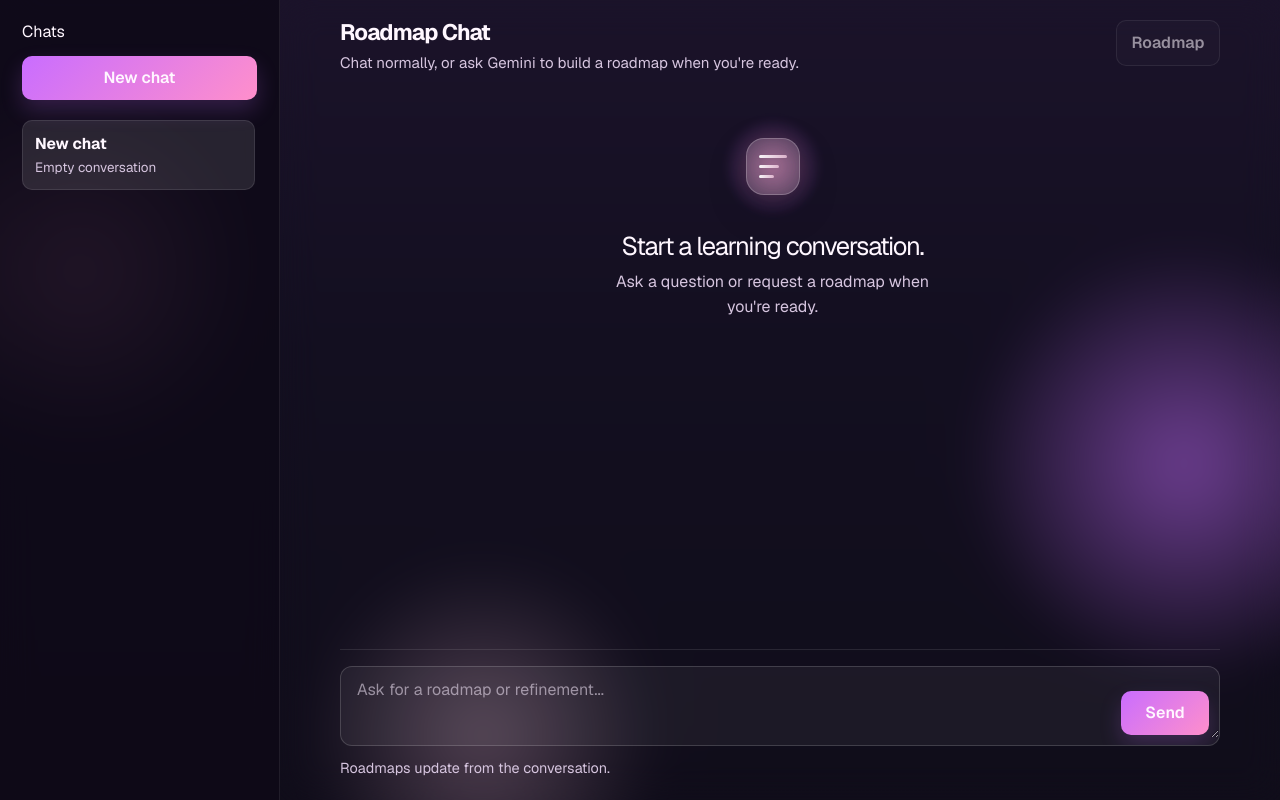
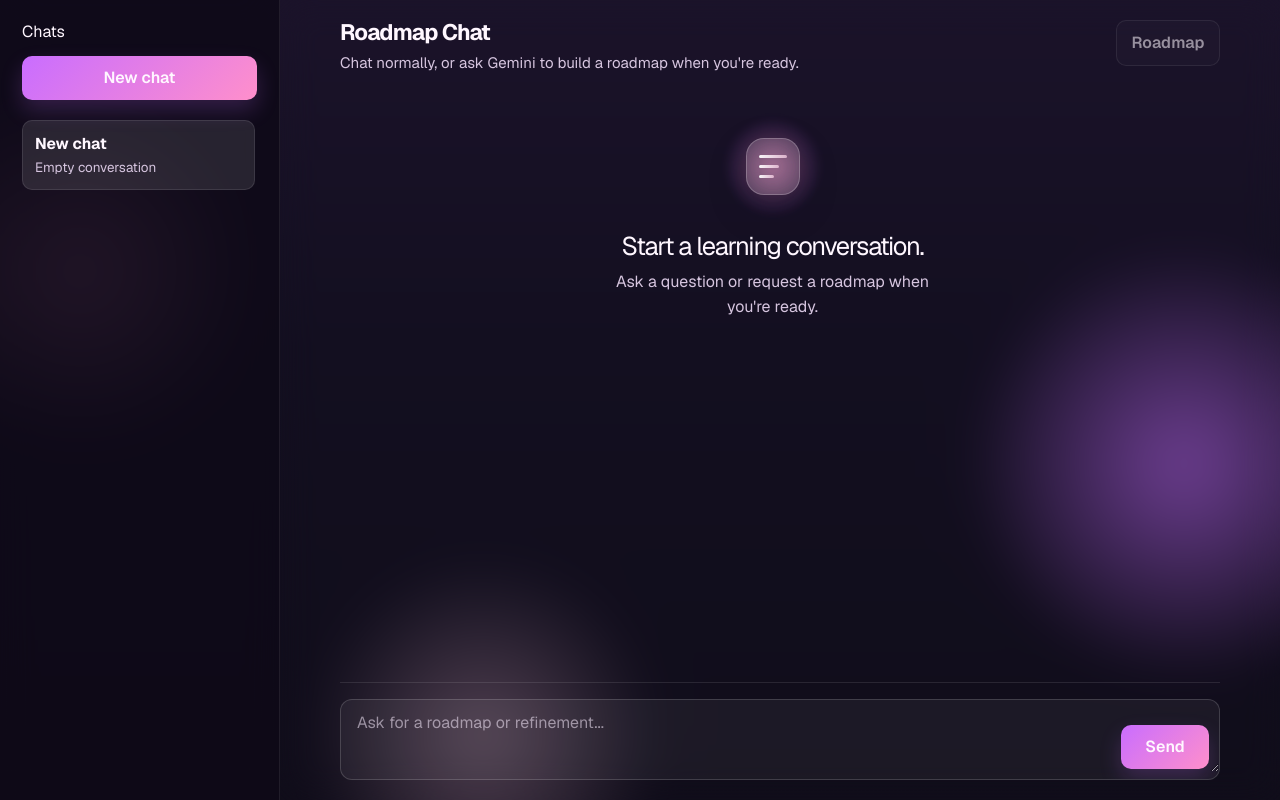
Before and after one commit to yaya-mamoudou/GPTTask, a Next.js app: page /chat/1 in a window 1280 px wide. Built offline with nearby package versions, Linux system fonts and the light colour scheme.

Commit message:
remove input footer

```diff
--- a/src/components/roadmap-lab.tsx
+++ b/src/components/roadmap-lab.tsx
@@ -470,8 +470,7 @@ export default function RoadmapLab({ chatId }: Props) {
 				payload.roadmap
 			) {
 				const roadmap = payload.roadmap;
-				const pendingMode =
-					payload.mode === 'create_roadmap' ? 'create_roadmap' : 'update_roadmap';
+				const pendingMode = payload.mode === 'create_roadmap' ? 'create_roadmap' : 'update_roadmap';
 
 				updateActiveSession((current) => ({
 					...current,
@@ -781,13 +780,13 @@ export default function RoadmapLab({ chatId }: Props) {
 								{isSubmitting ? 'Generating...' : 'Send'}
 							</button>
 						</div>
-						<div className='composer-footer'>
+						{/* <div className='composer-footer'>
 							<span className='composer-status'>
 								{isSubmitting
 									? 'Gemini is shaping the roadmap...'
 									: 'Roadmaps update from the conversation.'}
 							</span>
-						</div>
+						</div> */}
 						{error ? <p className='form-error'>{error}</p> : null}
 					</form>
 				</aside>
```
